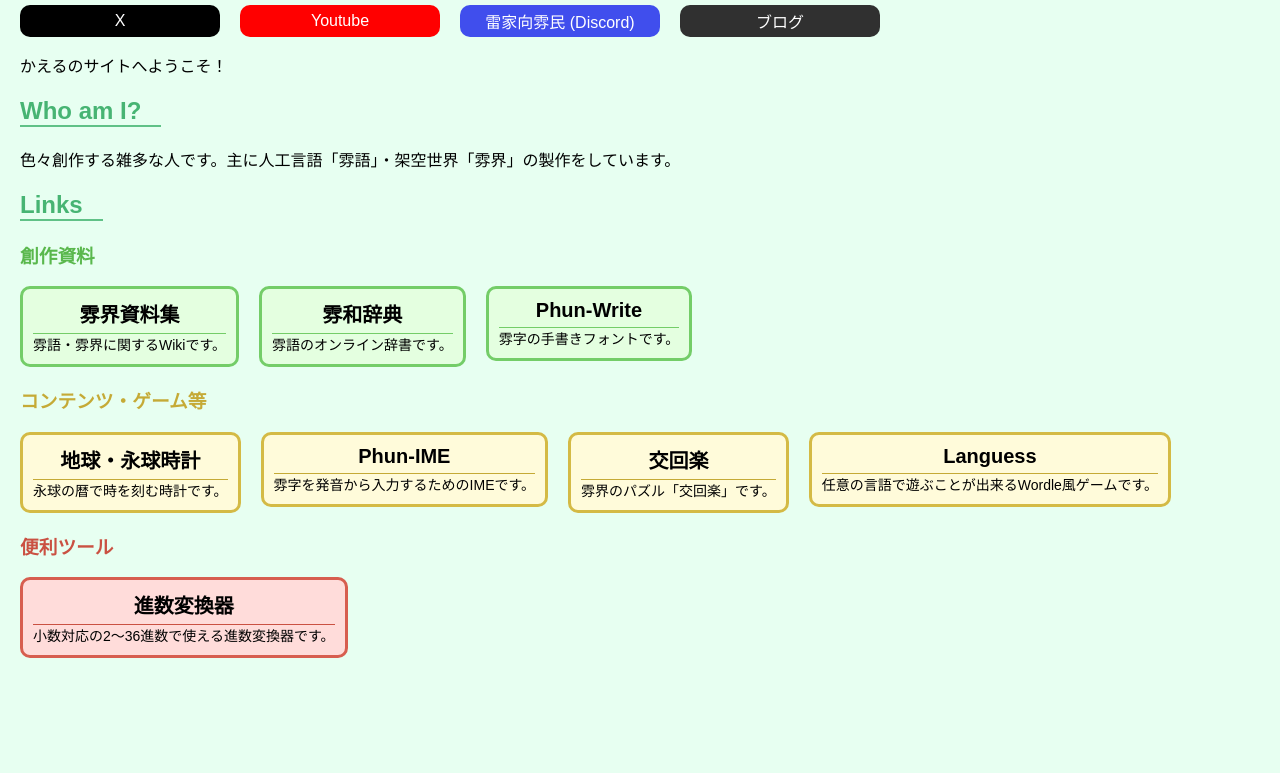
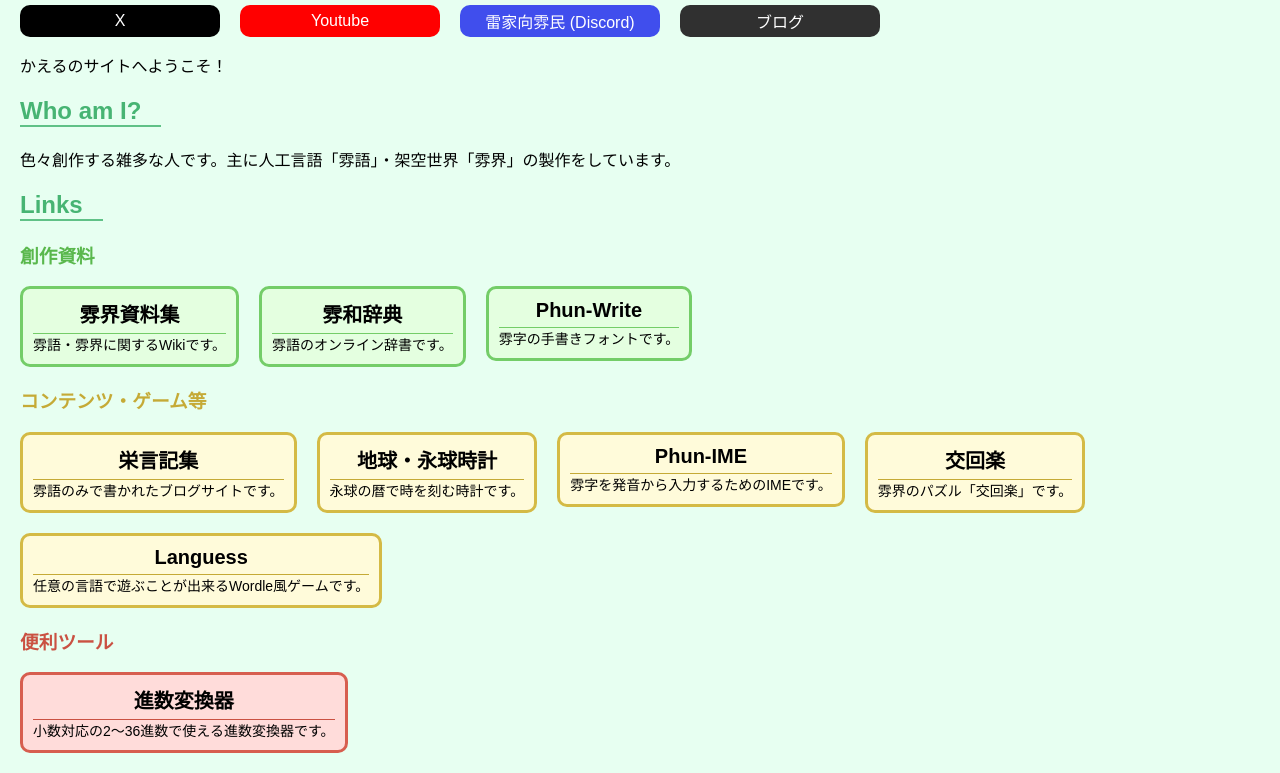
Before and after one commit to kaeru2193/SiteHome-old, a plain HTML site: page index.html in a window 1280 px wide. Shown: the part 85-858 px from the top of the page. Before the commit the page ends 800 px from the top, so only its background shows below. Drawn offline with Linux system fonts and the light colour scheme.

Commit message:
add: new link.

```diff
--- a/index.html
+++ b/index.html
@@ -61,6 +61,12 @@
             </div>
             <h3 class="sectionYellow">コンテンツ・ゲーム等</h3>
             <div class="linkContainer contentYellow">
+                <a href="https://lib.kaeru2193.net" target="_blank">
+                    <div class="linkBox">
+                        <p class="linkTitle">栄言記集</p>
+                        <p class="linkDesc">雰語のみで書かれたブログサイトです。</p>
+                    </div>
+                </a>
                 <a href="https://clock.kaeru2193.net" target="_blank">
                     <div class="linkBox">
                         <p class="linkTitle">地球・永球時計</p>
```
